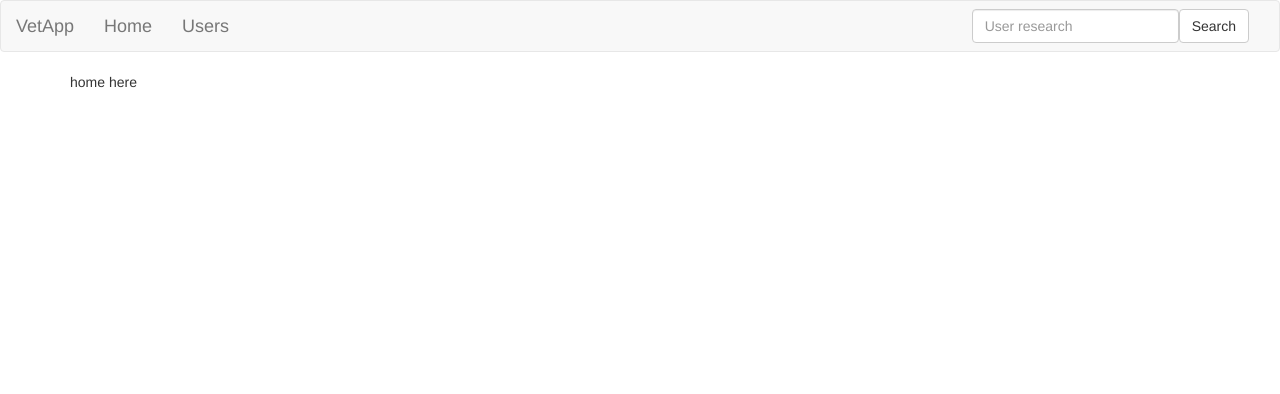
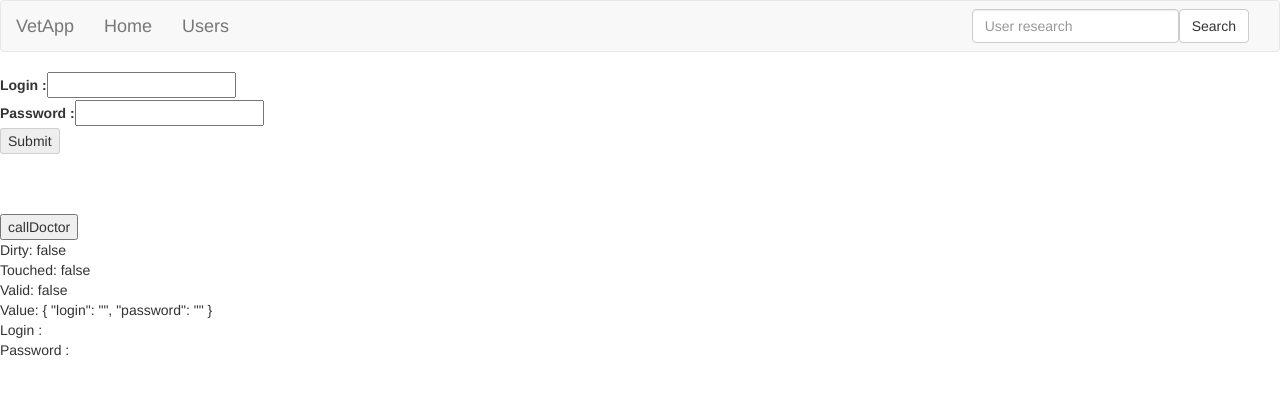
Before and after one commit to HeH-Projects/team-simond, an Angular app in the folder vetapp/src/main/webapp/: page /login in a window 1280 px wide. Before the commit this address led to /home. Shown: the top 394 px of the page. Built offline with nearby package versions, Linux system fonts and the light colour scheme.

Commit message:
Login with authentification token

```diff
--- a/vetapp/src/main/webapp/src/app/app.component.html
+++ b/vetapp/src/main/webapp/src/app/app.component.html
@@ -3,8 +3,8 @@
         <a class='navbar-brand'>{{pageTitle}}</a>
         <div class="collapse navbar-collapse" id="bs-example-navbar-collapse-1">
             <ul class="nav navbar-nav">
-                  <li><a [routerLink]="['/home']">Home</a></li>
-                  <li><a [routerLink]="['/users']">Users</a></li>
+                <li><a [routerLink]="['/home']">Home</a></li>
+                <li><a [routerLink]="['/users']">Users</a></li>
             </ul>
             <form class="navbar-form navbar-right" role="search">
                 <div class="form-group">
@@ -15,6 +15,4 @@
         </div><!-- /.navbar-collapse -->
     </div>
 </nav>
-<div class='container'>
-    <router-outlet></router-outlet>
-</div>
+<router-outlet></router-outlet>
--- a/vetapp/src/main/webapp/src/app/listing/clients/client.component.html
+++ b/vetapp/src/main/webapp/src/app/listing/clients/client.component.html
@@ -2,13 +2,11 @@
 <div class='container'>
  	<div class="row">
 		<div class="col-md-8 col-md-offset-2">
-
 			<div class="window">
 				<div class="row">
 					<div class="col-md-12">
 						<form>
 							<div class="row">
-
 								<div class="row">
 									<div class="col-md-12"  style="padding: 0 3rem; margin-top: 2rem;">
 											<div class="big-date">
@@ -90,13 +88,11 @@
 										<input type="button" value="Remove" style="background-color: #FF4136;"/>
 									</div>
 								</div>
-
 							</div>
 						</form>
 					</div>
 				</div>
 			</div>
-
 		</div>
 	</div>
 
--- /dev/null
+++ b/vetapp/src/main/webapp/src/app/login/login.component.html
@@ -0,0 +1,42 @@
+<form (ngSubmit)="submit(loginForm)"
+    novalidate
+    #loginForm="ngForm">
+    <div>
+        <label for="login">Login : </label>
+        <input type="text"
+        required
+        minlength="3"
+        [(ngModel)]=user.login
+        name="login"
+        #loginVar="ngModel">
+        <span *ngIf="(loginVar.touched || loginVar.dirty) && loginVar.errors">
+            <span> Errors </span>
+        </span>
+
+    </div>
+    <div>
+        <label for="password">Password : </label>
+        <input type="password"
+        [(ngModel)]=user.password
+        name="password"
+        #passwordVar="ngModel">
+        <span *ngIf="(passwordVar.touched || passwordVar.dirty) && passwordVar.errors">
+            <span> Errors </span>
+        </span>
+
+    </div>
+    <input type="submit"
+        [disabled]="!loginForm.valid">
+
+</form>
+<br><br><br>
+
+<button (click)="callDoctor()">callDoctor</button>
+<div *ngIf="doctor" innerHTML="{{doctor.name}}"></div>
+
+<br>Dirty: {{ loginForm.dirty }}
+<br>Touched: {{ loginForm.touched }}
+<br>Valid: {{ loginForm.valid }}
+<br>Value: {{ loginForm.value | json }}
+<br>Login : {{user.login}}
+<br>Password : {{user.password}}
--- /dev/null
+++ b/vetapp/src/main/webapp/src/app/login/login.component.ts
@@ -0,0 +1,95 @@
+import { Component } from '@angular/core';
+import { Http, Response, Headers, RequestOptions } from '@angular/http';
+import { NgForm } from '@angular/forms';
+import { Router } from '@angular/router';
+
+import "rxjs/add/operator/map";
+import { Observable } from 'rxjs/Observable';
+import { HttpErrorResponse } from '@angular/common/http';
+import { User } from './user';
+
+@Component({
+  templateUrl: './login.component.html',
+  styleUrls : ['./login.component.css']
+})
+export class LoginComponent {
+
+    data : any = null;
+    doctor : any =null;
+    user : User = new User();
+    loginForm : NgForm;
+
+    constructor(private _http: Http, private router: Router){ }
+
+    submit(loginForm : NgForm){
+        this.loginForm = loginForm
+        //console.log(loginForm.form);
+        //console.log('Saved: ' + JSON.stringify(loginForm.value));
+        this.getMyToken(this.user.login, this.user.password);
+    }
+
+    getMyToken(login, mdp){
+        let username: string = 'vetapp';
+        let password: string = 'Test123*';
+        let headers: Headers = new Headers();
+        headers.append("Authorization", "Basic " + btoa(username + ":" + password));
+        headers.append("Content-Type", "application/x-www-form-urlencoded");
+        console.log(headers);
+        const options = new RequestOptions({headers: headers});
+        return this._http.post('http://localhost:8080/oauth/token?grant_type=password&username='+login+'&password='+mdp, this.data, options)
+                    .map((res: Response) => res.json())
+                    .subscribe(data => {
+                        this.data = data;
+                        console.log(data);
+                        this.router.navigate(['/home']);
+                    },(err :HttpErrorResponse) => {
+                        if(this.data){
+                            //this.loginError = "error login";
+                            this.loginForm.value.loginError = "error login";
+                        }
+                    });
+    }
+
+    refreshMyToken(){
+        let username: string = 'vetapp';
+        let password: string = 'Test123*';
+        let headers: Headers = new Headers();
+        headers.append("Authorization", "Basic " + btoa(username + ":" + password));
+        headers.append("Content-Type", "application/x-www-form-urlencoded");
+        console.log(headers);
+        const options = new RequestOptions({headers: headers});
+        return this._http.post('http://localhost:8080/oauth/token?grant_type=refresh_token&refresh_token='+this.data.refresh_token, this.data, options)
+                    .map((res: Response) => res.json())
+                    .subscribe(data => {
+                        this.data = data;
+                        console.log(data);
+                    }, (err: HttpErrorResponse) =>{
+                        if( err.error instanceof Error){
+                            console.log('An error occurred: ', err.error.message)
+                        }else{
+                            console.log(`Backend returned code ${err.status}, body was: ${err.error}`);
+                            if(err.status == 401){
+                                this.getMyToken(this.user.login, this.user.password);
+                            }
+                        }
+                    });
+    }
+
+    callDoctor(){
+        return this._http.get('http://localhost:8080/api/json/doctor/1/?access_token='+this.data.access_token)
+                    .map((res: Response) => res.json())
+                    .subscribe(doctor => {
+                        this.doctor = doctor.doctor;
+                        console.log(this.doctor);
+                    }, (err: HttpErrorResponse) =>{
+                        if( err.error instanceof Error){
+                            console.log('An error occurred: ', err.error.message)
+                        }else{
+                            console.log(`Backend returned code ${err.status}, body was: ${err.error}`);
+                            if(err.status == 401){
+                                this.refreshMyToken();
+                            }
+                        }
+                    });
+    }
+}
--- /dev/null
+++ b/vetapp/src/main/webapp/src/app/login/user.ts
@@ -0,0 +1,5 @@
+export class User{
+    constructor(
+        public login = "",
+        public password = "") { }
+}
```
Also changed, not shown: vetapp/src/main/webapp/src/app/app.module.ts (+10 -3 lines), vetapp/src/main/webapp/src/app/listing/doctors/doctor.component.html (indentation only), vetapp/src/main/webapp/src/app/listing/rooms/room.component.html (indentation only), vetapp/src/main/webapp/src/app/login/login.component.css (added), 2 other files (tests, documents, lock files or other folders). Lines whose indentation alone changed are shown as unchanged.
